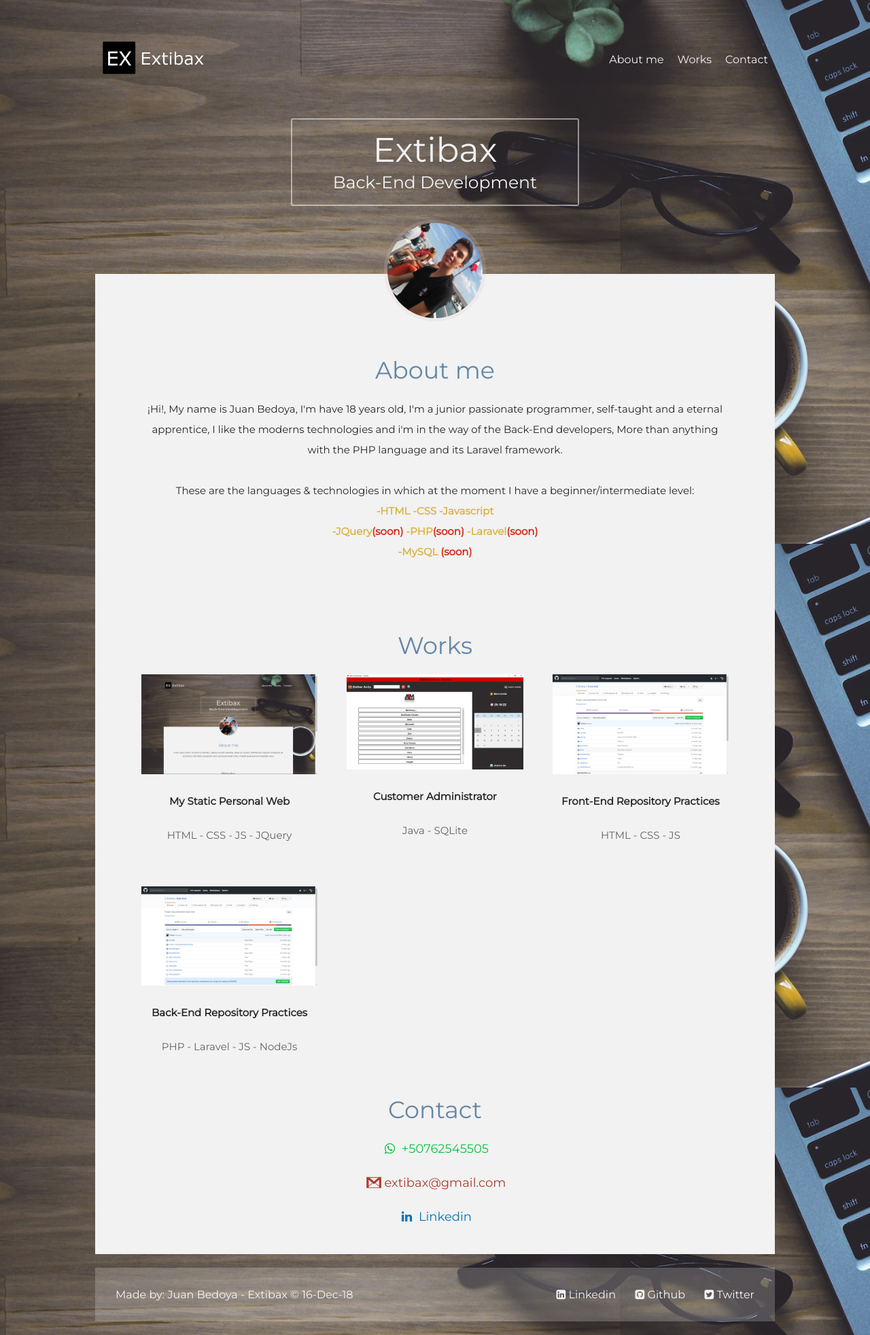
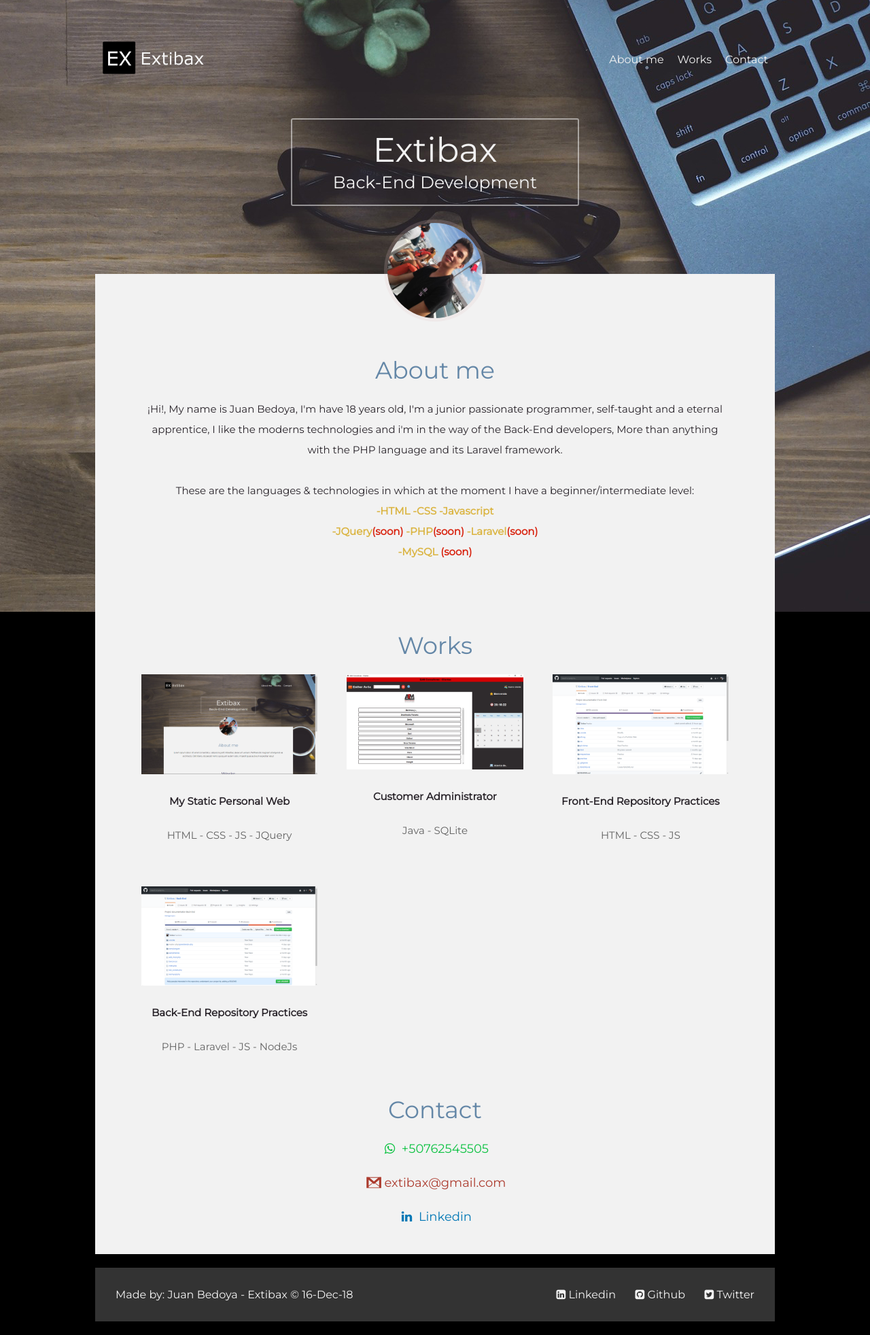
Before and after one commit to Extibax/Extibax-Portfolio-V1-CSS3-JS, a PHP site: page / in a window 1280 px wide. Shown: the whole page at 68% size. Run offline with PHP 8.4, Linux system fonts and the light colour scheme.

Commit message:
Position Background

```diff
--- a/css/style.css
+++ b/css/style.css
@@ -11,10 +11,10 @@
 
 body {
     font-family: Montserrat, sans-serif;
-    background: #000 url('../img/Office.jpg');
-    background-attachment: fixed;
+    background: #000 url('../img/Office.jpg') top right no-repeat;
+    background-attachment: fixed;/*
     background-repeat: no-repeat;
-    background-size: cover;
+    background-size: cover; */
 }
 
 .container {
```
